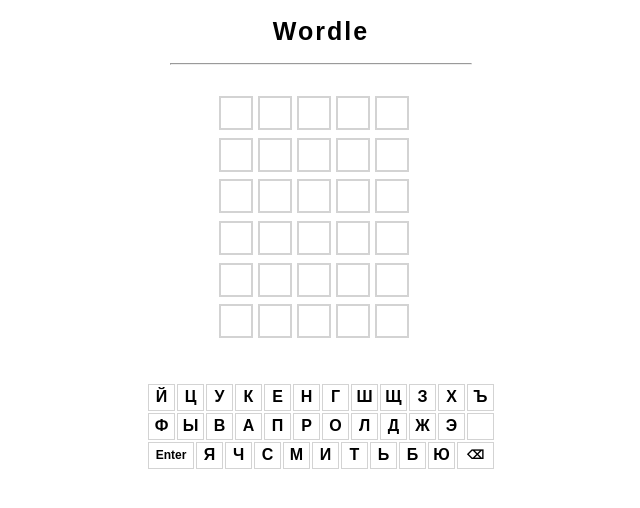
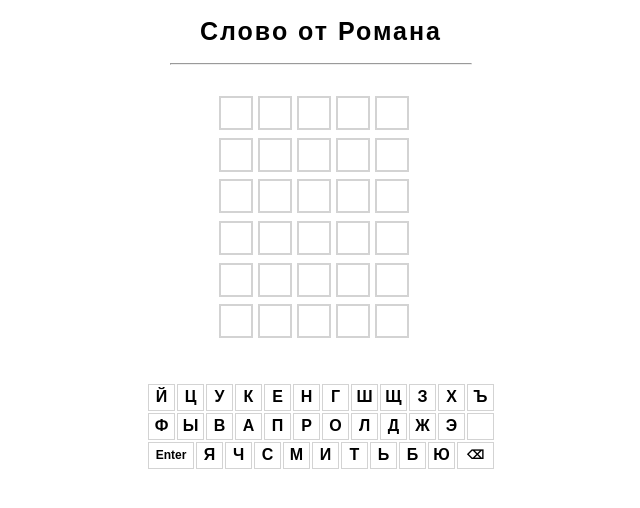
Before and after one commit to rjrizokas/my-web-app-wordly, a website: page wordle.html in a window 1280 px wide. Shown: the whole page, without its empty margins (319-959 px from the left). Drawn offline with Linux system fonts and the light colour scheme; no server answers.

Commit message:
Update wordle.html

```diff
--- a/wordle.html
+++ b/wordle.html
@@ -10,7 +10,7 @@
 
 </head>
 <body>
-    <h1 id="title">Wordle</h1>
+    <h1 id="title">Слово от Романа</h1>
     <hr>
     <br>
     <div id="board"></div>
```
